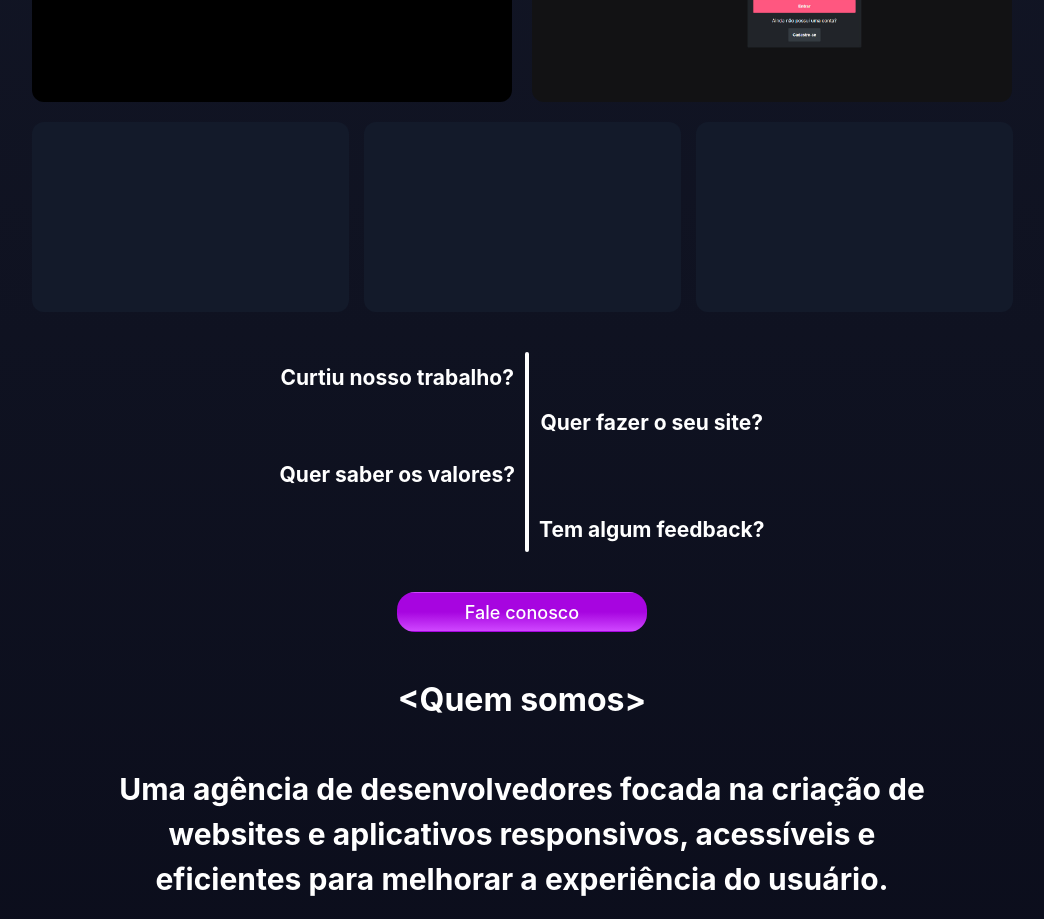
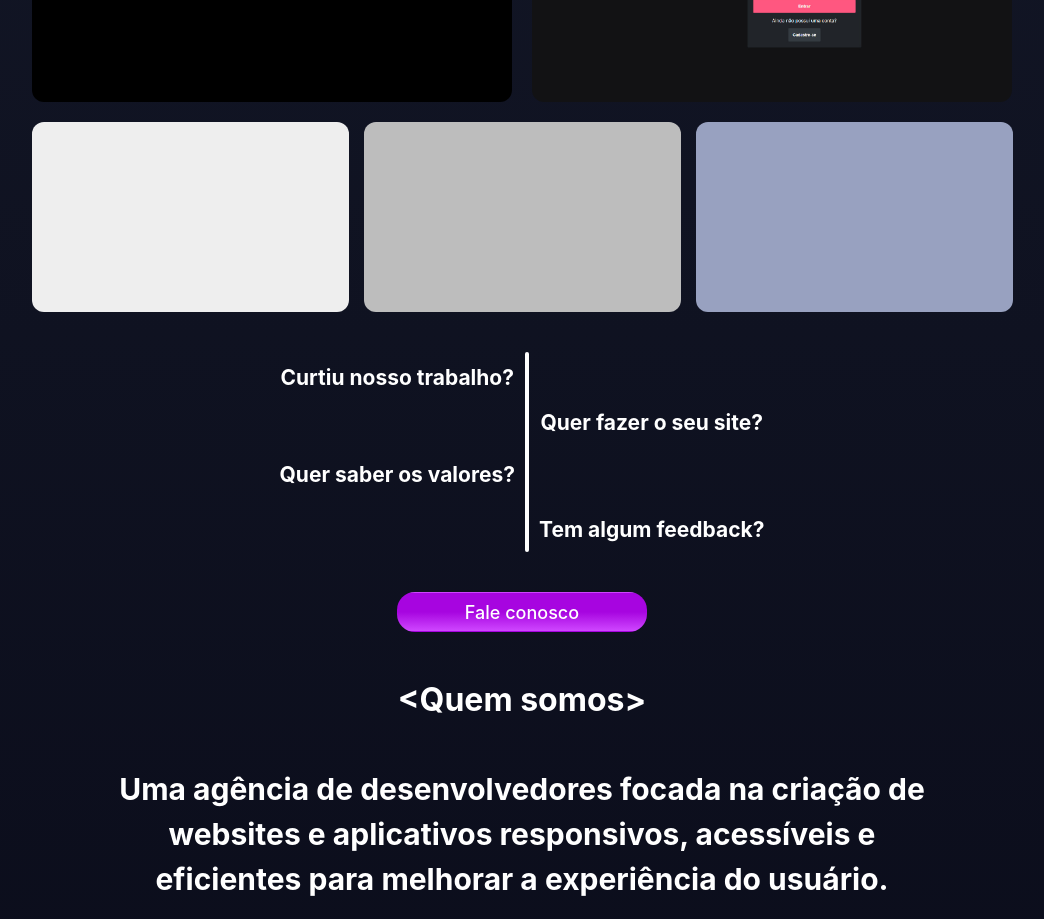
Before and after one commit to SmartDevs-nwgs/potfolio-smartdevs, a React (Vite) app: page / in a window 1280 px wide. Shown: the part 1000-1919 px from the top of the page, without its empty margins (150-1194 px from the left). Built offline with nearby package versions, Linux system fonts and the light colour scheme.

Commit message:
add: init-adding images and hover

```diff
--- a/src/components/WorkSection/index.jsx
+++ b/src/components/WorkSection/index.jsx
@@ -16,14 +16,17 @@ const WorkSection = () => {
           </a>
         </div>
         <div className="another-projects">
-          <a href="">
-            <div></div>
+          <a
+            href="https://github.com/pages/auth?nonce=f69a323e-f779-4956-9605-f9976b340948&page_id=28416090&path=Lw"
+            target="_blank"
+          >
+            <div className="third-project"></div>
+          </a>
+          <a href="https://projeto-frontend-m3.vercel.app/">
+            <div className="four-project"></div>
           </a>
           <a href="">
-            <div></div>
-          </a>
-          <a href="">
-            <div></div>
+            <div className="five-project"></div>
           </a>
         </div>
       </div>
--- a/src/components/WorkSection/style.jsx
+++ b/src/components/WorkSection/style.jsx
@@ -50,6 +50,15 @@ export const StyleWorkSection = styled.section`
         width: 30%;
         height: 80px;
         background-color: var(--border);
+      }
+      .third-project {
+        background-color: var(--grey);
+      }
+      .four-project {
+        background-color: var(--grey2);
+      }
+      .five-project {
+        background-color: var(--grey3);
       }
     }
   }
```
